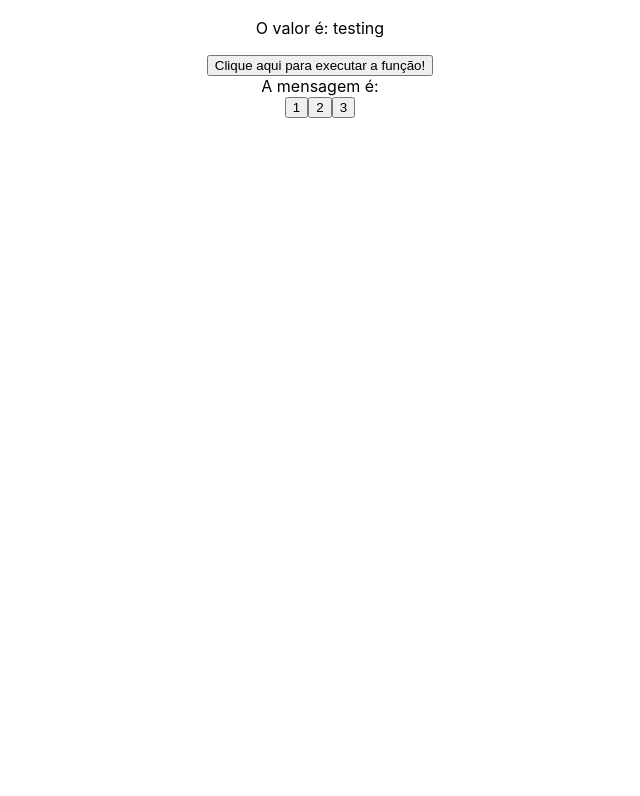
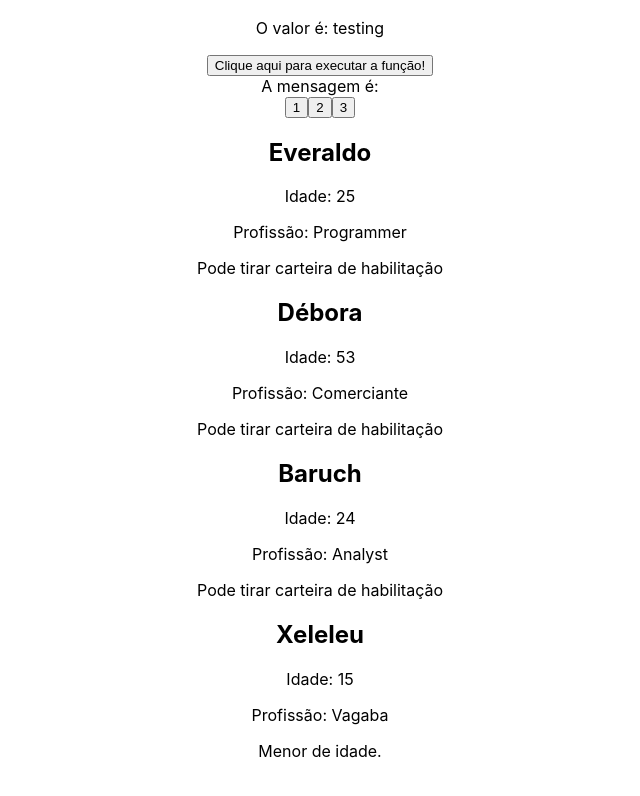
Before and after one commit to tjeveraldo/Proj_React, a React (Create React App) app in the folder 3_AVANCANDO_EM_REACT/avancando/: page / in a window 1280 px wide. Shown: the part 4219-5015 px from the top of the page, without its empty margins (320-960 px from the left). Before the commit the page ends 4837 px from the top, so only its background shows below. Built offline with nearby package versions, Linux system fonts and the light colour scheme.

Commit message:
desafio 3

```diff
--- a/3_AVANCANDO_EM_REACT/avancando/src/App.js
+++ b/3_AVANCANDO_EM_REACT/avancando/src/App.js
@@ -13,6 +13,7 @@ import Container from './components/Container';
 import ExecuteFunction from './components/ExecuteFunction';
 import Message from './components/Message';
 import ChangeMessageState from './components/ChangeMessageState';
+import UserDetails from './components/UserDetails';
 
 
 function App() {
@@ -24,7 +25,7 @@ function App() {
     {id: 1, brand:"Ferrari", color:"Amarela", newCar: true, km:0},
     {id: 2, brand:"KIA", color:"Azul", newCar: false, km:31323213},
     {id: 3, brand:"Hyundai", color:"Preto", newCar: false, km:1234}
-  ]
+  ];
 
 
   function showMessage(){
@@ -36,6 +37,13 @@ function App() {
   const handleMessage = (msg) => {
     setMessage(msg);
   }
+
+  const users = [
+    {id:1, name: "Everaldo", job: "Programmer", age: 25},
+    {id:2, name: "Débora", job: "Comerciante", age: 53},
+    {id:3, name: "Baruch", job: "Analyst", age: 24},
+    {id:4, name: "Xeleleu", job: "Vagaba", age: 15},
+  ];
 
   return (
     <div className="App">
@@ -78,6 +86,15 @@ function App() {
       {/* state lift  */}
       <Message msg={message}/>
       <ChangeMessageState handleMessage={handleMessage} />
+      {/* desafio */}
+      {users.map((user) =>(
+        <UserDetails
+          key={user.id}
+          name={user.name}
+          job={user.job}
+          age={user.age}
+        />
+      ))}
     </div>
   );
 }
--- /dev/null
+++ b/3_AVANCANDO_EM_REACT/avancando/src/components/UserDetails.js
@@ -0,0 +1,18 @@
+import React from 'react'
+
+const UserDetails = ({name, age, job}) => {
+  return (
+    <div>
+        <h2>{name}</h2>
+        <p>Idade: {age}</p>
+        <p>Profissão: {job}</p>
+        {age >= 18 ? (
+            <p>Pode tirar carteira de habilitação</p>
+        ) : (
+            <p>Menor de idade.</p>
+        )}
+    </div>
+  )
+}
+
+export default UserDetails
```
